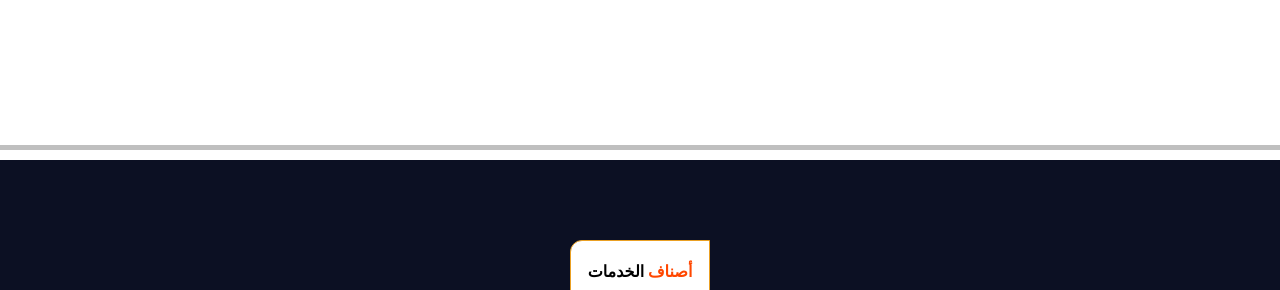
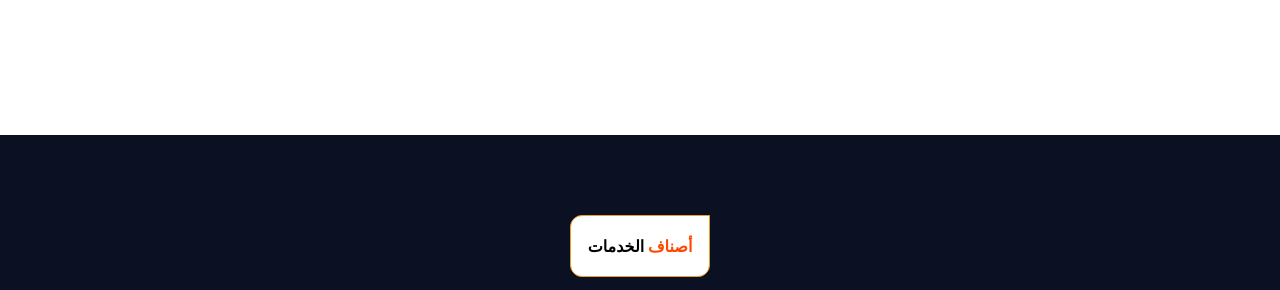
Before and after one commit to AbdulrahmanAlsaudi/Nagmi-Cricket, a plain HTML site: page index.html in a window 1280 px wide. Shown: the part 811-1101 px from the top of the page. Drawn offline with nearby package versions, Linux system fonts and the light colour scheme; a script that the page names is missing; some icons are missing; files whose address does not match are found by name.

Commit message:
Update index.html

```diff
--- a/index.html
+++ b/index.html
@@ -153,9 +153,13 @@
                                 <div class="row">
                                     <div class="col-lg-7 col-md-7">
                                         <div class="slider__content style4">
-                                            <span class="slider__subtitle style4">مرحبا بكم في </span>
+                                           <span class="slider__subtitle style4">مرحبا بكم في </span>
                                             <h2 class="slider__maintitle style4 h1"> Nagmi Cricket نجمي كريكيت</h2>
                                             <p class="slider__desc style4">تصميم طباعة كتابة رسم... كل ما تحتاجة من كريكيت متوفر لدينا، لوقو، ثيمات، لوحات، طاولات، صواني، سلات</p>
+
+
+
+
                                         </div>
                                     </div>
                                 </div>
@@ -180,12 +184,12 @@
 
   <!-- End section Show-->
 
-  <hr class="one">
+  <!--<hr class="one">  -->
 
 
 <section class="categories__section section--padding">
 
-    <h1 class="title"> الخدمات  <span>أصناف</span>
+    <h1 class="title"> الخدمات  <span>أصناف</span> </h1>
     <div class="container">
         <div class="row mb--n25">
 
```
